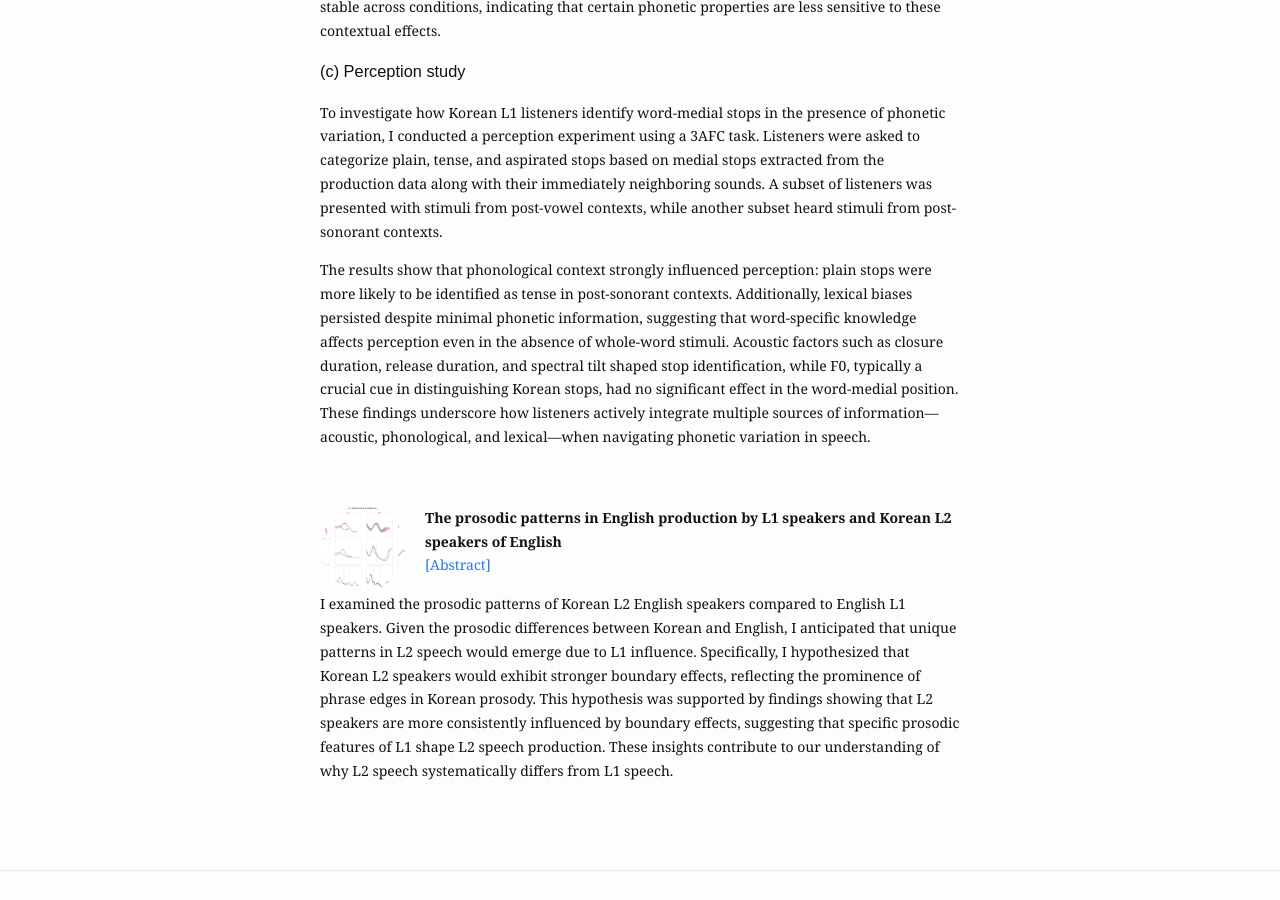
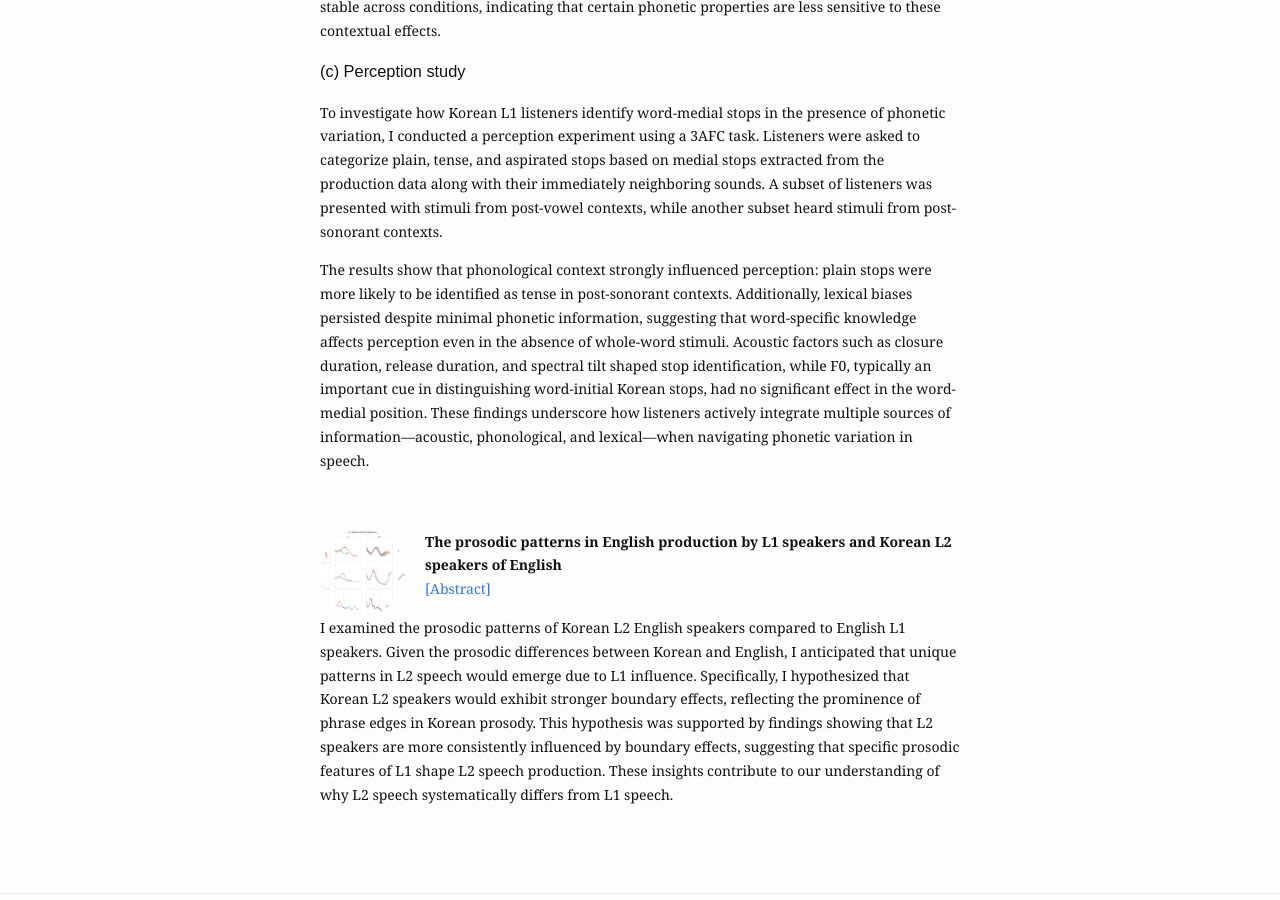
Before and after one commit to chloedkkwon/chloedkkwon.github.io, a Jekyll site: the page built from research.md, in a window 1280 px wide and 900 px high, scrolled down 1083 px. Built offline with Jekyll 4.4.1, drawn with Linux system fonts in a browser that asks for light colours.

Commit message:
Update research.md

```diff
--- a/research.md
+++ b/research.md
@@ -20,7 +20,7 @@ items:
 
       ### (c) Perception study
       <p>To investigate how Korean L1 listeners identify word-medial stops in the presence of phonetic variation, I conducted a perception experiment using a 3AFC task. Listeners were asked to categorize plain, tense, and aspirated stops based on medial stops extracted from the production data along with their immediately neighboring sounds. A subset of listeners was presented with stimuli from post-vowel contexts, while another subset heard stimuli from post-sonorant contexts. </p>
-      <p>The results show that phonological context strongly influenced perception: plain stops were more likely to be identified as tense in post-sonorant contexts. Additionally, lexical biases persisted despite minimal phonetic information, suggesting that word-specific knowledge affects perception even in the absence of whole-word stimuli. Acoustic factors such as closure duration, release duration, and spectral tilt shaped stop identification, while F0, typically a crucial cue in distinguishing Korean stops, had no significant effect in the word-medial position. These findings underscore how listeners actively integrate multiple sources of information—acoustic, phonological, and lexical—when navigating phonetic variation in speech.</p>
+      <p>The results show that phonological context strongly influenced perception: plain stops were more likely to be identified as tense in post-sonorant contexts. Additionally, lexical biases persisted despite minimal phonetic information, suggesting that word-specific knowledge affects perception even in the absence of whole-word stimuli. Acoustic factors such as closure duration, release duration, and spectral tilt shaped stop identification, while F0, typically an important cue in distinguishing word-initial Korean stops, had no significant effect in the word-medial position. These findings underscore how listeners actively integrate multiple sources of information—acoustic, phonological, and lexical—when navigating phonetic variation in speech.</p>
 
   - title: The prosodic patterns in English production by L1 speakers and Korean L2 speakers of English
     link: https://drive.google.com/file/d/11omcu9aEJOyL-MwxhG5x6uwLZJ9wDYQO/view?usp=sharing
```
